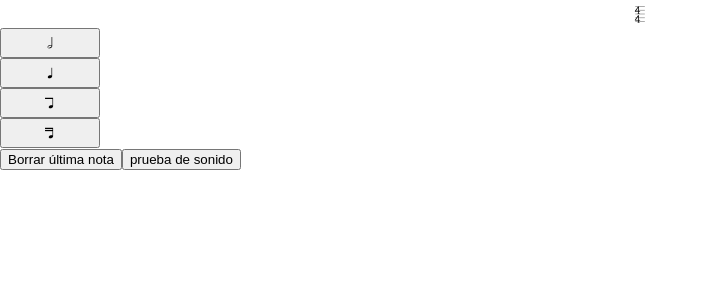
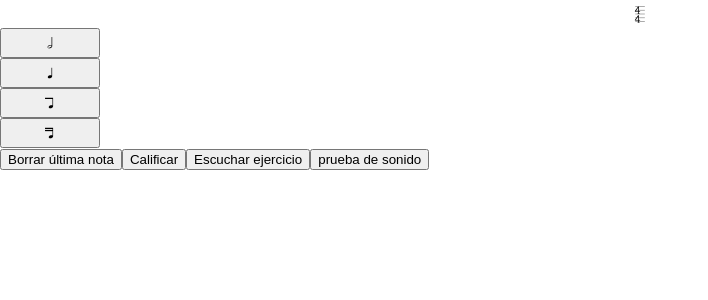
Before and after one commit to algch/orbquesta-fe, a React (Create React App) app in the folder orb-fe/: page /exercises in a window 1280 px wide. Shown: the top 300 px of the page, without its empty margins (0-708 px from the left). Built offline with nearby package versions, Linux system fonts and the light colour scheme.

Commit message:
expect exercise answer

```diff
--- a/orb-fe/src/scenes/RythmicDictation.js
+++ b/orb-fe/src/scenes/RythmicDictation.js
@@ -1,5 +1,7 @@
 import React, { useState } from 'react';
 import * as Tone from 'tone';
+
+const CORRECT_ANSWER = [4, 8, 8, 16, 16, 16, 16, 4];
 
 class Bar {
 
@@ -25,15 +27,15 @@ function RythmicDictation() {
         setExcerciseNotes([...exerciseNotes, noteValue]);
     };
 
-    const playNotes = () => {
+    const playNotes = (notesToPlay) => {
         const noteValues = [];
         let noteTime = new Tone.Time(0);
-        const notes = exerciseNotes.map(note => {
+        const notes = notesToPlay.map(note => {
             let prevNoteTime = noteTime;
             const noteValue = `${note}n`;
             noteTime += Tone.Time(noteValue);
             noteValues.push(noteValue);
-            return [prevNoteTime, "C4"];
+            return [prevNoteTime, "C3"];
         });
 
         var part = new Tone.Part(function(time, pitch){
@@ -43,6 +45,22 @@ function RythmicDictation() {
 
         part.start();
         Tone.Transport.start();
+    };
+
+    const _isResponseCorrect = () => {
+        if(exerciseNotes.length !== CORRECT_ANSWER.length) {
+            return false;
+        }
+
+        return exerciseNotes.reduce((acc, note, index) => acc && note === CORRECT_ANSWER[index], true);
+    };
+
+    const checkAnswer = () => {
+        if (_isResponseCorrect()) {
+            alert("RESPUESTA CORRECTA");
+        } else {
+            alert("RESPUESTA INCORRECTA");
+        }
     };
 
     const deleteLastNote = () => {
@@ -82,7 +100,13 @@ function RythmicDictation() {
             <button onClick={deleteLastNote}>
                 Borrar última nota
             </button>
-            <button onClick={playNotes}>
+            <button onClick={checkAnswer}>
+                Calificar
+            </button>
+            <button onClick={() => playNotes(CORRECT_ANSWER)}>
+                Escuchar ejercicio
+            </button>
+            <button onClick={() => playNotes(exerciseNotes)}>
                 prueba de sonido
             </button>
         </div>
```
